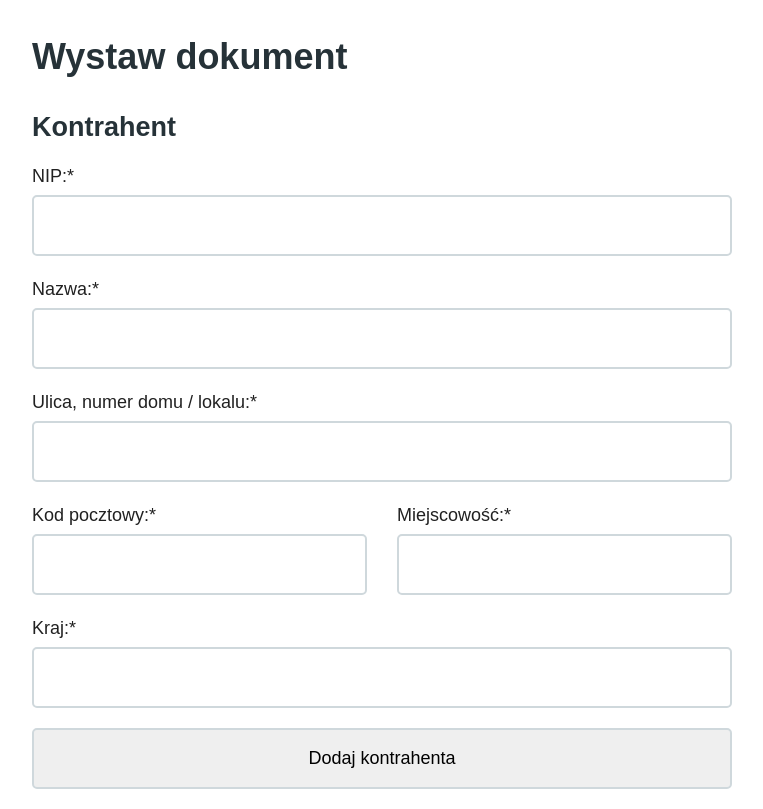
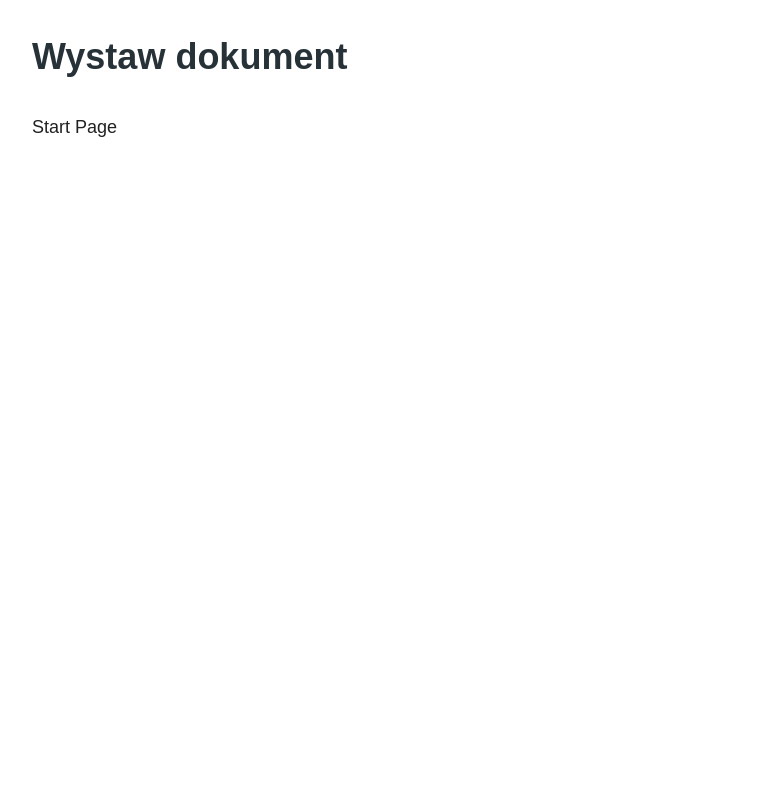
Before and after one commit to Citentel/invoicing-project, a React (Create React App) app: page / in a window 1280 px wide. Shown: the whole page, without its empty margins (258-1021 px from the left). Built offline with nearby package versions, Linux system fonts and the light colour scheme.

Commit message:
add react-route-dom lib, create simple routing for app

```diff
--- a/package.json
+++ b/package.json
@@ -9,6 +9,7 @@
     "@testing-library/user-event": "^12.1.10",
     "react": "^17.0.1",
     "react-dom": "^17.0.1",
+    "react-router-dom": "^5.2.0",
     "react-scripts": "4.0.0",
     "sweetalert2": "^10.8.1",
     "web-vitals": "^0.2.4"
--- a/src/App.js
+++ b/src/App.js
@@ -1,18 +1,35 @@
 import React, {Component} from 'react';
+import {BrowserRouter as Router, Switch, Route} from "react-router-dom";
 import './static/scss/app.css';
 import AddContractor from "./components/AddContractor";
 
 class App extends Component {
-    render = () => (
+    render = () => {
+        return (
             <div className="app">
                 <div className="container">
+                    <Router>
+                        <Switch>
+                            <Route exact path="/" >
+                                <div>
                                     <h1 className="container__headline container__headline--1">
                                         Wystaw dokument
                                     </h1>
+                                    Start Page
+                                </div>
+                            </Route>
+                            <Route exact path="/dodaj_kontrahenta">
+                                <h1 className="container__headline container__headline--1">
+                                    Dodaj kontrahenta
+                                </h1>
                                 <AddContractor/>
+                            </Route>
+                        </Switch>
+                    </Router>
                 </div>
             </div>
         );
     }
+}
 
 export default App;
--- a/src/components/AddContractor/index.js
+++ b/src/components/AddContractor/index.js
@@ -1,4 +1,5 @@
 import React, {Component} from 'react';
+import {Redirect} from "react-router-dom";
 import Swal from 'sweetalert2'
 import './static/scss/index.css';
 
@@ -36,7 +37,6 @@ class AddContractor extends Component {
             input.classList.add('input--invalid');
 
             if (this.state.form[inputName] !== false) {
-                // eslint-disable-next-line
                 this.state.form[inputName] = false;
                 this.reloadState();
             }
@@ -48,7 +48,6 @@ class AddContractor extends Component {
                 infoElement.classList.remove('info--error');
             }
             if (this.state.form[inputName] !== true) {
-                // eslint-disable-next-line
                 this.state.form[inputName] = true;
                 this.reloadState();
             }
@@ -114,7 +113,6 @@ class AddContractor extends Component {
                         const input = document.querySelector('.input--nip');
                         input.value = '';
                     } else if (result.isDismissed) {
-                        // eslint-disable-next-line
                         this.setState({isValid: false});
                         this.setState({redirect: true});
                         this.setState({wasConfirm: true});
@@ -130,7 +128,6 @@ class AddContractor extends Component {
             input.value = '';
         }
         if (this.state.isValid === true) {
-            // eslint-disable-next-line
             this.setState({wasConfirm: false});
             Swal.fire({
                 title: 'Kontrahent dodany poprawnie',
@@ -140,7 +137,6 @@ class AddContractor extends Component {
                 allowOutsideClick: false,
             }).then((result) => {
                 if (result.isConfirmed) {
-                    // eslint-disable-next-line
                     this.setState({wasConfirm: true});
                 }
             });
@@ -150,15 +146,16 @@ class AddContractor extends Component {
     render = () => {
         if (this.state.redirect === true) {
             this.createRedirect();
-            // eslint-disable-next-line
             this.setState({redirect: false});
         }
         if (this.state.wasConfirm === true) {
-            console.log('redirect to home');
+            return (
+                <Redirect to="/"/>
+            );
         }
         return (
             <div className="contractor">
-                <h2 className="contractor__headline contractor__headline--2">Kontrahent</h2>
+                <h2 className="contractor__headline contractor__headline--2">Dane kontrahenta</h2>
                 <div className="form">
                     <div className="form__box form__box--nip">
                         <label className="label label--nip" htmlFor="nip">NIP:*</label>
```
Also changed, not shown: 1 other file (tests, documents, lock files or other folders). Lines whose indentation alone changed are shown as unchanged.
